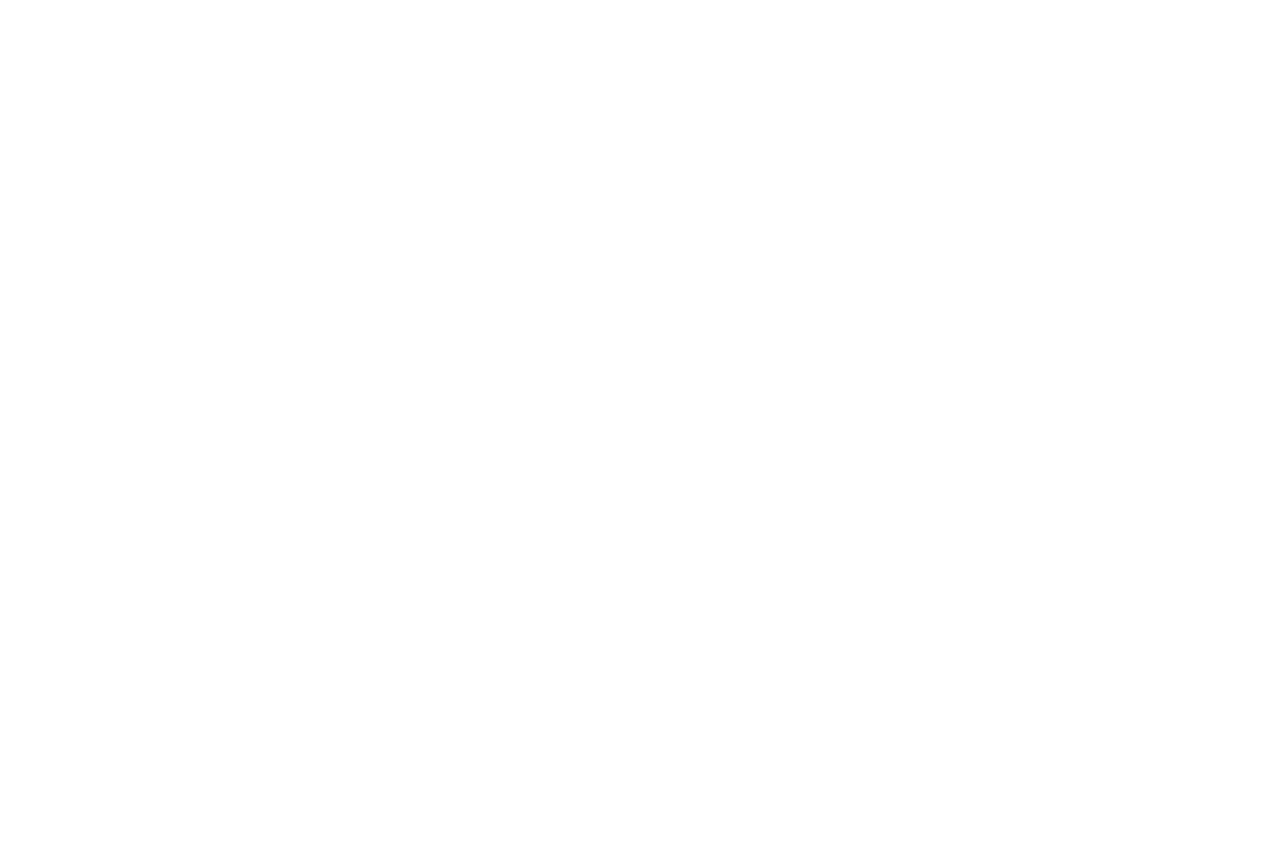
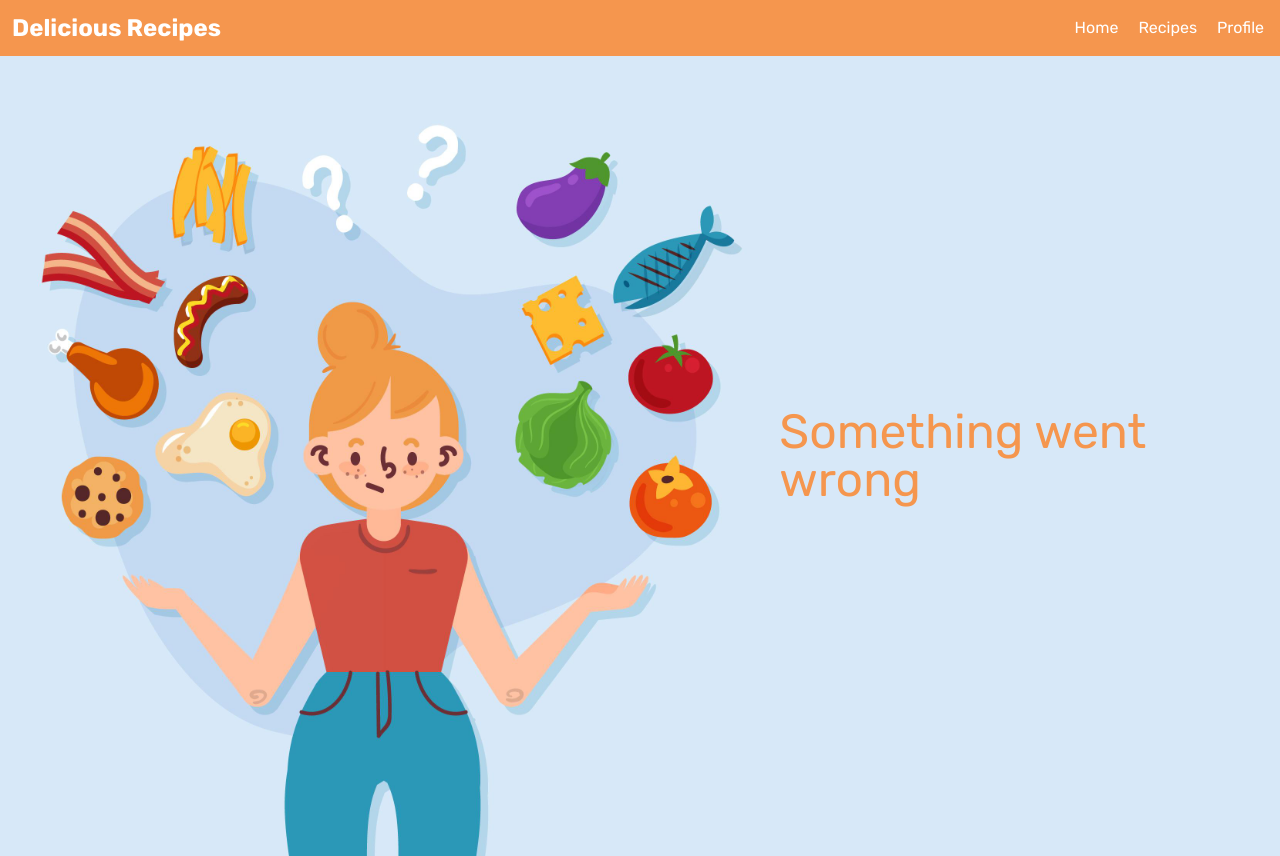
Before and after one commit to ayusmanmindfire/recipe-frontend, a React (Create React App) app: page /error in a window 1280 px wide. Before the commit this address had no page. Before the commit the page ends 800 px from the top, so only its background shows below. Built offline with nearby package versions, Linux system fonts and the light colour scheme.

Commit message:
feat: add error page

```diff
--- a/src/index.js
+++ b/src/index.js
@@ -8,6 +8,7 @@
 import { SignUp } from './pages/SignUp';
 import { Login } from './pages/Login';
 import { CookiesProvider } from 'react-cookie';
+import { ErrorPage } from './pages/ErrorPage';
 
 const root = ReactDOM.createRoot(document.getElementById('root'));
 root.render(
@@ -18,6 +19,7 @@
       <Route path='/recipes' element={<RecipesPage/>}/>
       <Route path='/signup' element={<SignUp/>}/>
       <Route path='/login' element={<Login/>}/>
+      <Route path='/error' element={<ErrorPage/>}/>
     </Routes>
   </BrowserRouter>
   </CookiesProvider>
--- /dev/null
+++ b/src/pages/ErrorPage.jsx
@@ -0,0 +1,20 @@
+import { Navbar } from "../components/Navbar";
+import errorImage from "../assets/errorImage.jpg"
+
+export const ErrorPage=({message})=>{
+    return(
+        <>
+            <Navbar/>
+            <div className="h-screen flex items-center gap-2 bg-[#d7e8f8]">
+                {/* Image content */}
+                <div >
+                    <img src={errorImage} alt="" className="h-screen"/>
+                </div>
+                {/* Specific error message */}
+                <div className="font-Rubik text-5xl text-primary">
+                    Something went wrong
+                </div>
+            </div>
+        </>
+    )
+}
--- a/src/pages/RecipesPage.jsx
+++ b/src/pages/RecipesPage.jsx
@@ -29,7 +29,7 @@
                 });
                 setRecipes(response.data.data);
             } catch (error) {
-                if(error.response.status===401)
+                if(error.response&&error.response.status===401)
                     navigate('/login')
                 setError(error.response ? error.response.data.message : error.message);
             } finally {
@@ -46,7 +46,7 @@
     }
 
     if (error) {
-        return <div>Error: {error}</div>;
+        navigate('/error')
     }
 
     return (
```
Also changed, not shown: src/assets/errorImage.jpg (added).
